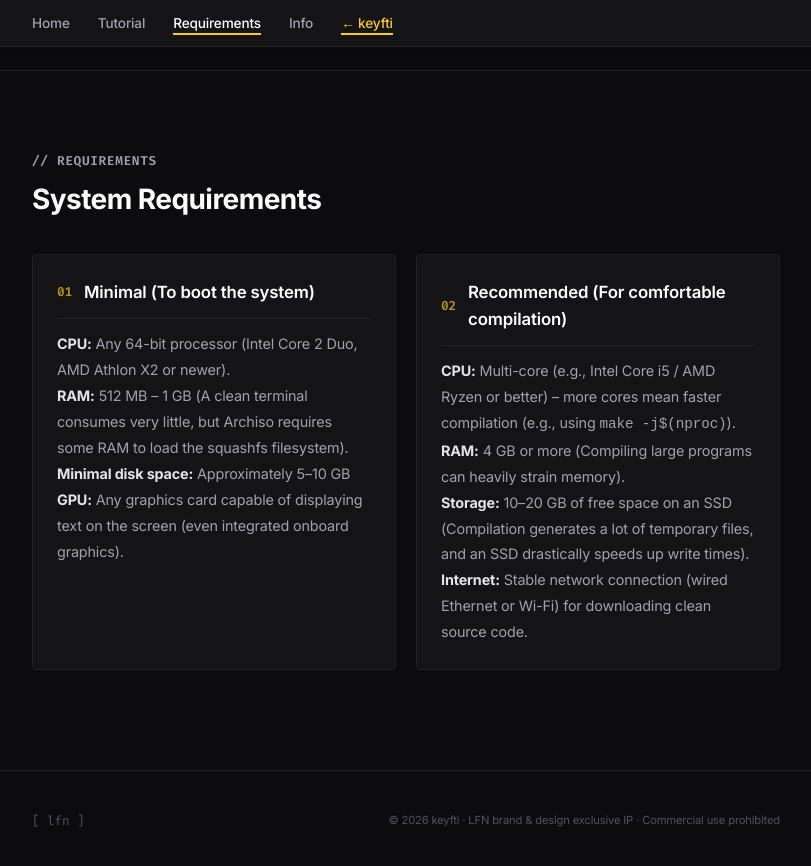
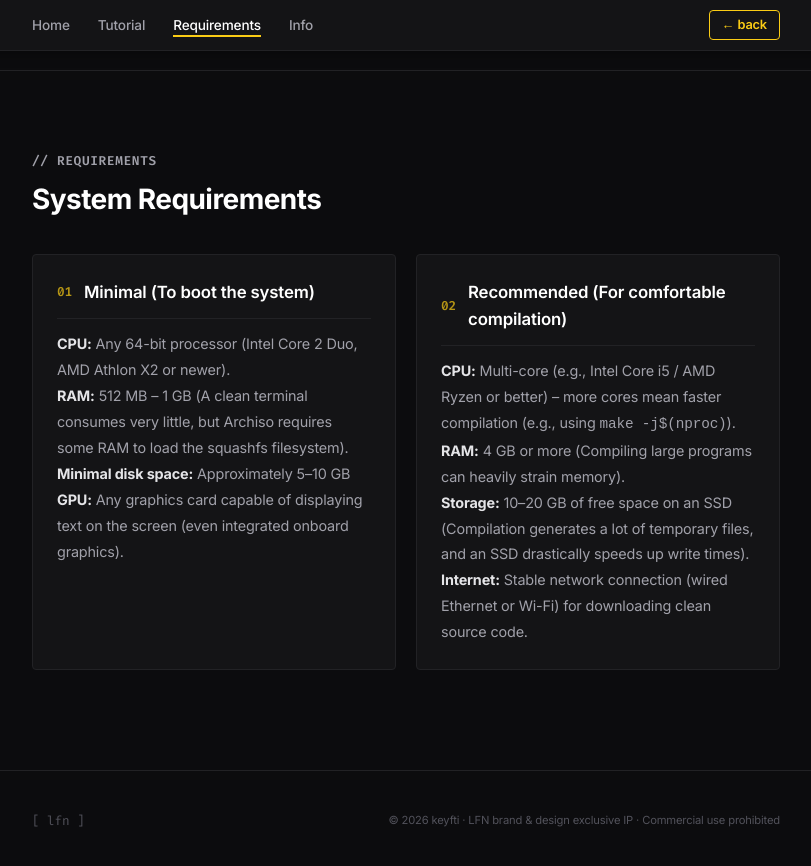
Before and after one commit to keyfti/keyfti.github.io, a plain HTML site: page linux-from-nothing/requirements.html in a window 1280 px wide. Shown: the whole page, without its empty margins (234-1045 px from the left). Drawn offline with Linux system fonts and the light colour scheme.

Commit message:
Update navigation and remove comments in requirements.html

```diff
--- a/linux-from-nothing/requirements.html
+++ b/linux-from-nothing/requirements.html
@@ -10,7 +10,6 @@
     <link rel="stylesheet" href="style.css">
 </head>
 <body>
-
     <nav class="navbar">
         <div class="container nav-container">
             <ul class="nav-links">
@@ -18,8 +17,10 @@
                 <li><a href="tutorial.html">Tutorial</a></li>
                 <li><a href="requirements.html" class="active-link">Requirements</a></li>
                 <li><a href="info.html">Info</a></li>
-                <li><a href="https://keyfti.github.io/" style="color: #facc15; border-bottom-color: #facc15;">← keyfti</a></li>
             </ul>
+            <div class="nav-back">
+                <a href="https://keyfti.github.io/" class="back-btn">← back</a>
+            </div>
         </div>
     </nav>
 
@@ -29,7 +30,6 @@
             <h2 class="section-title">System Requirements</h2>
 
             <div class="grid" style="grid-template-columns: 1fr 1fr;">
-                <!-- Minimal requirements -->
                 <div class="card" style="height: 100%;">
                     <div class="card-header" style="border-bottom: 1px solid var(--border); padding-bottom: 12px; margin-bottom: 12px;">
                         <span class="card-num">01</span>
@@ -43,7 +43,6 @@
                     </ul>
                 </div>
 
-                <!-- Recommended requirements -->
                 <div class="card" style="height: 100%;">
                     <div class="card-header" style="border-bottom: 1px solid var(--border); padding-bottom: 12px; margin-bottom: 12px;">
                         <span class="card-num">02</span>
@@ -70,7 +69,6 @@
             </div>
         </div>
     </footer>
-
     <script src="script.js"></script>
 </body>
 </html>
```
